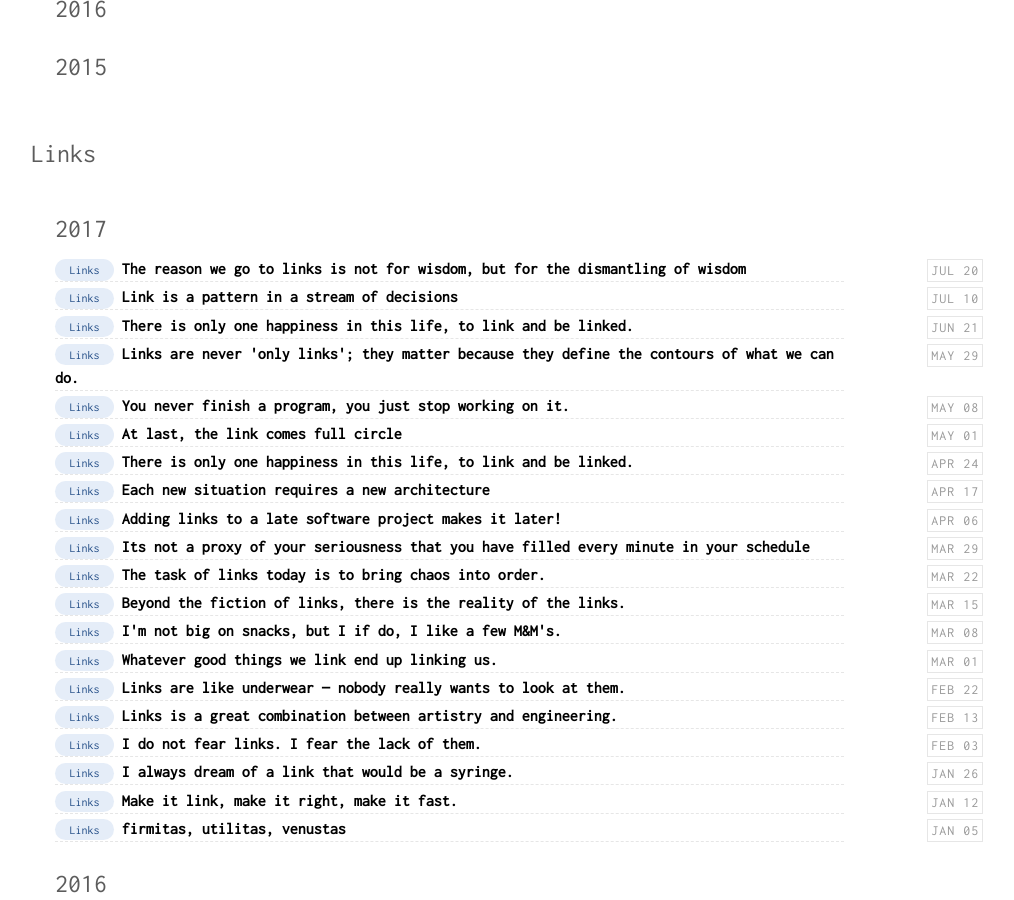
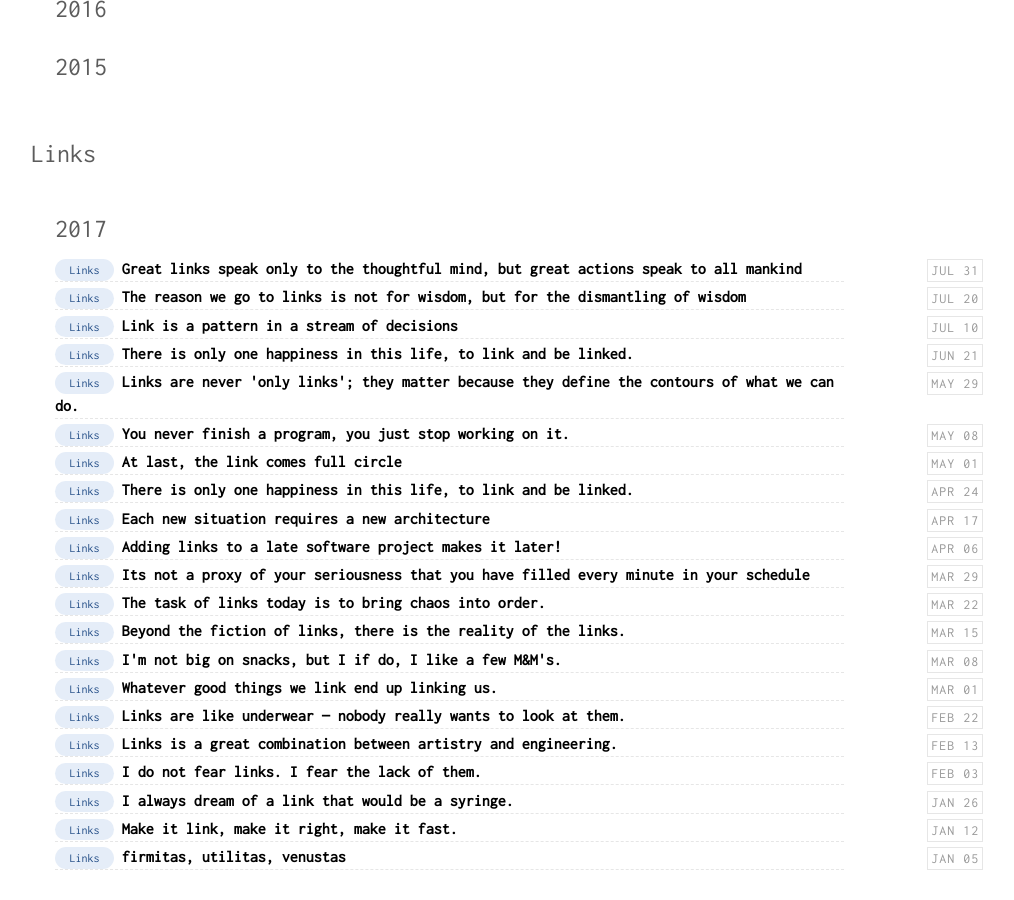
Before and after one commit to magudb/magudb.github.io, a Jekyll site: the page built from categories.html, in a window 1280 px wide and 900 px high, scrolled down 417 px. Shown: the whole window, without its empty margins (121-1135 px from the left). Built offline with Jekyll 4.4.1, drawn with Linux system fonts in a browser that asks for light colours; some of the changed lines change nothing that is shown.

Commit message:
New post: Great links speak only to the thoughtful mind, but great actions speak to all mankind

```diff
--- a/_drafts/2017-07-31-empty.md
+++ b/_posts/2017-07-31-Great links speak only to the thoughtful mind but great actions speak to all mankind.md
@@ -1,7 +1,7 @@
 ---
 layout: post
-title: ""
-description: ""
+title: "Great links speak only to the thoughtful mind, but great actions speak to all mankind"
+description: "Great thoughts speak only to the thoughtful mind, but great actions speak to all mankind."
 comments: true
 category: "Links"
 keywords: "Links, extravaganza, Tech, IT, Microservices, NodeJs, C#, Javascript, Solution architecture"
@@ -24,15 +24,23 @@ keywords: "Links, extravaganza, Tech, IT, Microservices, NodeJs, C#, Javascript,
 * [Made me Laugh, Cry or just news](#news)
 
 # My favorites<a name="favorites"></a> #
+* [The Evolution Of Trust](http://ncase.me/trust/){:target="_blank"}
 * [Monospaced Programming Fonts With Ligatures - Scott Hanselman](https://www.hanselman.com/blog/MonospacedProgrammingFontsWithLigatures.aspx){:target="_blank"}
 * [Principles Of Automated Testing](http://www.lihaoyi.com/post/PrinciplesofAutomatedTesting.html){:target="_blank"}
 * [Periscope Data - Using Raspberry Pis To Build Beautiful Wall-mounted Dashboards](https://webflow-blog.periscopedata.com/blog/wall-mounted-dashboards){:target="_blank"}
 * [Practical User Research: Creating A Culture Of Learning In Large Organizations · An A List Apart Article](https://alistapart.com/article/practical-user-research-creating-a-culture){:target="_blank"}
+* [Support Driven Development: Listen Now So You Don't Hear It Later - Scalyr Blog](http://blog.scalyr.com/2017/07/support-driven-development/){:target="_blank"}
+* [Dear Tech Dudes, Stop Being So Dumb About Women - Techcrunch](https://techcrunch.com/2017/07/23/dear-tech-dudes-stop-being-such-idiots-about-women/){:target="_blank"}
+* [Conferencelist : Find A Tech Conference Near You](https://conferencelist.co/){:target="_blank"}
+* [/Dev/lawyer The Mit License, Line By Line](https://writing.kemitchell.com/2016/09/21/MIT-License-Line-by-Line.html){:target="_blank"}
 
 ## Ideas, Thoughts, comments <a name="ideas"></a> ##
 * [Five Ways To Receive Negative Feedback Well – Signal V. Noise](https://m.signalvnoise.com/five-ways-to-receive-negative-feedback-well-f9edd3d27097){:target="_blank"}
-* [Getting Into The Flow: What Devops And Microservices Need To Make Software Development Much More Productive - Fin Goulding | Pulse | Linkedin](https://www.linkedin.com/pulse/getting-flow-what-devops-microservices-need-make-much-fin-goulding){:target="_blank"}
+* [Getting Into The Flow: What Devops And Microservices Need To Make Software Development Much More Productive - Fin Goulding - Pulse - Linkedin](https://www.linkedin.com/pulse/getting-flow-what-devops-microservices-need-make-much-fin-goulding){:target="_blank"}
 * [The Only Metric That Matters — Now With Fancy Slides!](https://news.greylock.com/the-only-metric-that-matters-now-with-fancy-slides-232474cf414c){:target="_blank"}
+* [Evolving Team Leadership](https://www.cevo.com.au/devops/2017/05/16/evolving-team-leadership.html){:target="_blank"}
+* [How To Build Documentation That Will Drive Sales](https://auth0.com/blog/how-to-build-documentation-that-will-drive-sales/){:target="_blank"}
+
 
 ## Agile, Organizations and process<a name="agile"></a> ##
 * [Why Good Bosses Tune In To Their People - Mckinsey & Company](http://www.mckinsey.com/global-themes/leadership/why-good-bosses-tune-in-to-their-people){:target="_blank"}
@@ -48,6 +56,7 @@ keywords: "Links, extravaganza, Tech, IT, Microservices, NodeJs, C#, Javascript,
 * [Ultimate Guide To Api Design](https://blog.qmo.io/ultimate-guide-to-api-design/){:target="_blank"}
 * [Why Now Why Microservices Why Not Soa? – James Governor's Monkchips](http://redmonk.com/jgovernor/2017/07/21/why-now-why-microservices-why-not-soa/){:target="_blank"}
 * [Event Bus Implementation(s) – Hacker Noon](https://hackernoon.com/event-bus-implementation-s-d2854a9fafd5){:target="_blank"}
+* Database Updates Across Two Databases - [Part 1](http://engineering.rallyhealth.com/microservices/soa/databases/transactions/2017/07/17/database-updates-across-two-databases-part-1.html){:target="_blank"} & [Part 2](http://engineering.rallyhealth.com/microservices/soa/databases/transactions/messaging/2017/07/17/database-updates-across-two-databases-part-2.html){:target="_blank"}
 
 
 ## Programming <a name="net"></a> ##
@@ -63,7 +72,7 @@ keywords: "Links, extravaganza, Tech, IT, Microservices, NodeJs, C#, Javascript,
 * [Scaling Node.js Applications – Freecodecamp](https://medium.freecodecamp.org/scaling-node-js-applications-8492bd8afadc?gi=8692abffe7a8){:target="_blank"}
 * [Peachpie - Open Source Php Compiler To .Net And Wordpress Under Asp.net Core - Scott Hanselman](https://www.hanselman.com/blog/PeachpieOpenSourcePHPCompilerToNETAndWordPressUnderASPNETCore.aspx){:target="_blank"}
 * [[Javascript] Difference Between Var, Let And Const Keywords?](http://www.nodesimplified.com/2017/07/javascript-difference-between-var-let.html){:target="_blank"}
-
+* [Grpc In Production](https://about.sourcegraph.com/go/grpc-in-production-alan-shreve){:target="_blank"}
 ## Frontend matters <a name="web"></a> ##
 * [Offline Web Applications — Lessons Learned – Pragmatists](https://blog.pragmatists.com/offline-web-applications-lessons-learned-4ec7f17d4a3e){:target="_blank"}
 * [Progressive Enhancement With Brotli](https://engineeringblog.yelp.com/2017/07/progressive-enhancement-with-brotli.html){:target="_blank"}
@@ -78,10 +87,17 @@ keywords: "Links, extravaganza, Tech, IT, Microservices, NodeJs, C#, Javascript,
 * [Regex Previewer](https://medium.com/@0x1AD2/visual-studio-code-treasures-1accae07c60a){:target="_blank"}
 * [Graphcool/chromeless: 🖥 Chrome Automation Made Simple. Runs Locally Or Headless On Aws Lambda.](https://github.com/graphcool/chromeless){:target="_blank"}
 * [Grycap/scar: Serverless Container-aware Architectures (E.g. Docker In Aws Lambda)](https://github.com/grycap/scar){:target="_blank"}
+* [Dthree/addict: Get A Full Active Directory Rest Api In 30 Seconds](https://github.com/dthree/addict){:target="_blank"}
 * [Architect](https://github.com/arc-repos){:target="_blank"}
+* [Fabiolb/fabio: A Fast, Modern, Zero-conf Load Balancing Http(s) Router For Deploying Microservices Managed By Consul.](https://github.com/fabiolb/fabio){:target="_blank"}
+*
 ## DevOps<a name="devops"></a> ##
 * [How To Identify Major Blockers In A Ci/cd Pipeline - Via @Codeship - Via @Codeship](https://blog.codeship.com/how-to-identify-major-blockers-in-a-cicd-pipeline/){:target="_blank"}
 * [On The False Equivalence Of Devops, Vs Itil’s “Standard Change” (And Why It’s A Problem)](https://medium.com/@JonHall_/on-the-false-equivalence-of-devops-and-itils-standard-change-and-why-it-s-a-problem-9a63b85b11a){:target="_blank"}
+* [Aquasecurity/manifesto: Use Manifesto To Store And Query Metadata For Container Images.](https://github.com/aquasecurity/manifesto){:target="_blank"}
+* [Linux Fu: Better Bash Scripting - Hackaday](http://hackaday.com/2017/07/21/linux-fu-better-bash-scripting/){:target="_blank"}
+* [Camptocamp/terraboard: Web Dashboard To Inspect Terraform States](https://github.com/camptocamp/terraboard){:target="_blank"}
+* [Everyone Is Not Ops – Cindy Sridharan – Medium](https://medium.com/@cindysridharan/the-death-of-ops-is-greatly-exaggerated-ff3bd4a67f24){:target="_blank"}
 
 ## Cloud <a name="cloud"></a>##
 * [Story Of A Successful Migration To Google Cloud Platform](https://medium.com/meilleursagents-engineering/story-of-a-successful-migration-to-google-cloud-platform-6bc7fa0798e8){:target="_blank"}
@@ -90,15 +106,18 @@ keywords: "Links, extravaganza, Tech, IT, Microservices, NodeJs, C#, Javascript,
 * [Javascript Gets An Onramp To Lambda Serverless With The Open Source Architect Tool - The New Stack](https://thenewstack.io/javascript-gets-onramp-lambda-serverless-open-source-architect-tool/){:target="_blank"}
 
 ## Security<a name="security"></a> ##
-
+* [Passbolt/passbolt_docker: Get Started With Passbolt Using Docker!](https://github.com/passbolt/passbolt_docker){:target="_blank"}
+*
 ## Containers <a name="containers"></a> ##
+* [Create Your First Azure Container Instances Container - Microsoft Docs](https://docs.microsoft.com/en-us/azure/container-instances/container-instances-quickstart){:target="_blank"}
 * [Demystifying The Open Container Initiative (Oci) Specifications - Docker Blog](https://blog.docker.com/2017/07/demystifying-open-container-initiative-oci-specifications/){:target="_blank"}
 * [Tpryan/whack_a_pod: A Demo Application That Turns A Kubernetes Cluster Into A Whack A Mole Game, Where The Moles Are Pods.](https://github.com/tpryan/whack_a_pod){:target="_blank"}
 * [Docker Basics, Part Zero: Why Should I Care About Containers (And Microservices) Anyway? - The New Stack](https://thenewstack.io/docker-basics-part-zero-care-containers-microservices-anyway/){:target="_blank"}
-* [Using Containers To Deliver Microservices From Legacy Systems – Bringing The Power Of Modern To Mainframe Application Workload! - Didier Durand | Pulse | Linkedin](https://www.linkedin.com/pulse/using-containers-deliver-microservices-from-legacy-systems-durand){:target="_blank"}
-* [Ci/cd For Docker Environments - Neil Cresswell | Pulse | Linkedin](https://www.linkedin.com/pulse/cicd-docker-environments-neil-cresswell){:target="_blank"}
+* [Using Containers To Deliver Microservices From Legacy Systems – Bringing The Power Of Modern To Mainframe Application Workload! - Didier Durand - Pulse - Linkedin](https://www.linkedin.com/pulse/using-containers-deliver-microservices-from-legacy-systems-durand){:target="_blank"}
+* [Ci/cd For Docker Environments - Neil Cresswell - Pulse - Linkedin](https://www.linkedin.com/pulse/cicd-docker-environments-neil-cresswell){:target="_blank"}
 * [Replacing Servicemonitor.exe With Iis Error Log Events In Windows Iis Container – Various Tech Notes](https://artisticcheese.wordpress.com/2017/07/20/replacing-servicemonitor-exe-with-iis-error-log-events-in-windows-iis-container/){:target="_blank"}
 * [Bucketbench: Comparing Container Runtime Performance – Integrated Code](https://integratedcode.us/2017/06/29/bucketbench-comparing-container-runtime-performance/){:target="_blank"}
+* [Cloud Functions Vs Container Engine – James Wilson – Medium](https://medium.com/@JamWils/cloud-functions-vs-container-engine-5c773e364ced){:target="_blank"}
 
 ## Monitoring and Performance <a name="monitoring"></a> ##
 * [Lumogon - Inspect, Report, And Analyze Container Applications.](https://lumogon.com/){:target="_blank"}
```
